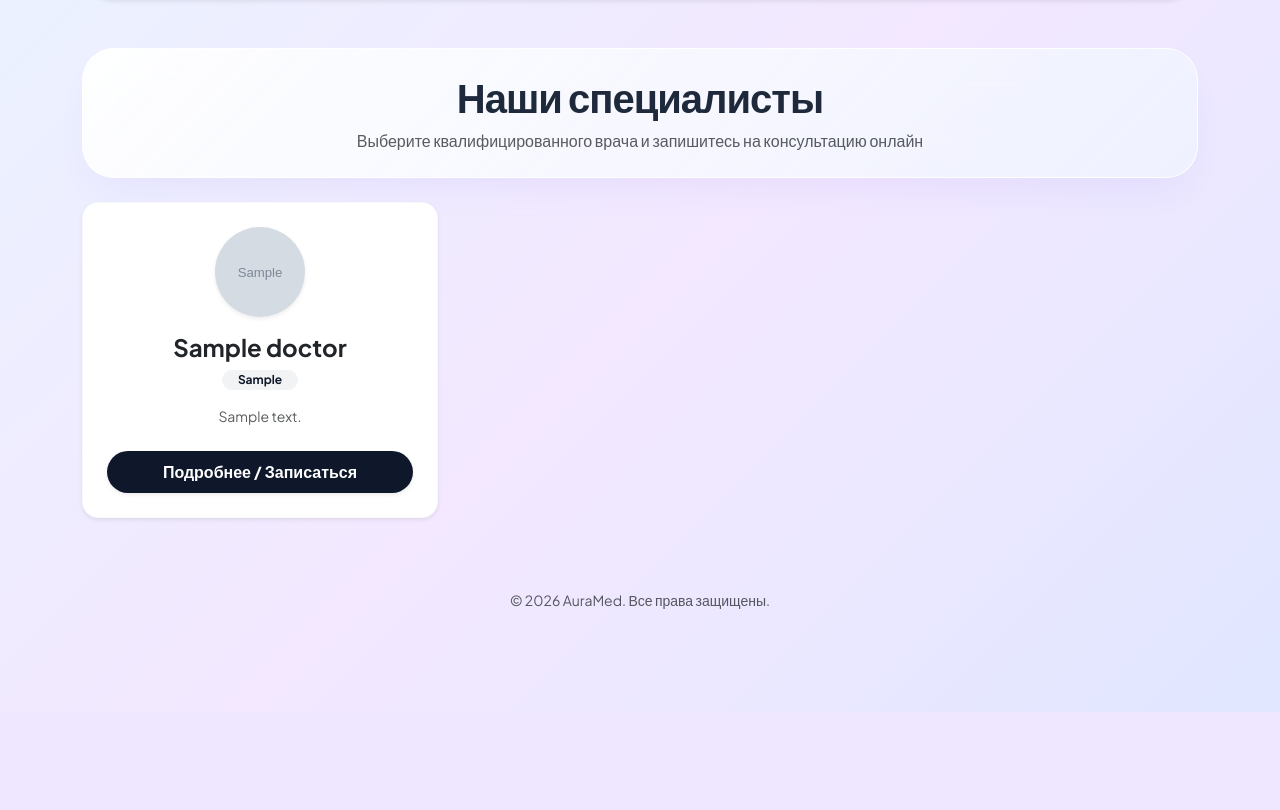
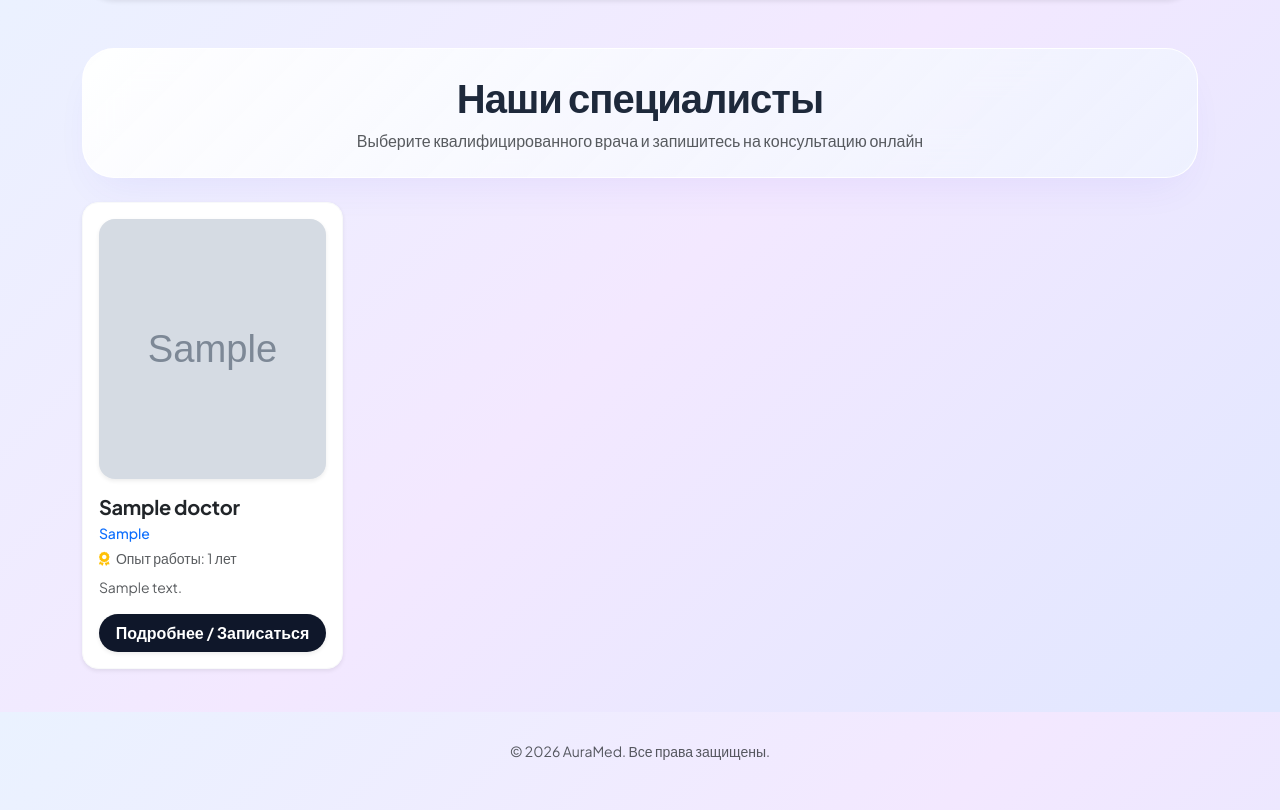
Before and after one commit to galymzankyzyi-del/auramed, a Django app: page /doctors/ in a window 1280 px wide. Shown: the part 88-898 px from the top of the page. Before the commit the page ends 800 px from the top, so only its background shows below. Run offline with Django 5.2, Linux system fonts and the light colour scheme; tables that the repository leaves empty hold one stand-in row (values such as "Sample post"); grey boxes marked "Sample" are stand-in pictures.

Commit message:
Обновлен шаблон карточки врача с фото в Bento-стиле и отображением ФИО

```diff
--- a/doctors/templates/doctors/doctor_list.html
+++ b/doctors/templates/doctors/doctor_list.html
@@ -15,41 +15,54 @@
 
     <!-- Список врачей из базы данных -->
     {% for doctor in doctors %}
-    <div class="col-md-4">
-        <div class="bento-card h-100 d-flex flex-column justify-content-between text-center p-4 bg-white rounded-4 shadow-sm border border-light">
+    <div class="col-md-4 col-lg-3">
+        <div class="bento-card h-100 d-flex flex-column justify-content-between p-3 bg-white rounded-4 shadow-sm border border-light text-start">
             <div>
-                <!-- Аватар врача (исправлено на doctor.image) -->
-                <div class="rounded-circle bg-light mx-auto mb-3 overflow-hidden shadow-sm d-flex align-items-center justify-content-center" style="width: 90px; height: 90px;">
+                <!-- Скругленный прямоугольник/квадрат для фото в полный рост (Bento) -->
+                <div class="rounded-4 bg-light mb-3 overflow-hidden shadow-sm d-flex align-items-center justify-content-center" style="height: 260px; width: 100%;">
                     {% if doctor.image %}
-                        <img src="{{ doctor.image.url }}" alt="{{ doctor.name }}" class="w-100 h-100 object-fit-cover">
+                        <img src="{{ doctor.image.url }}" alt="{{ doctor.name|default:doctor.user.username }}" class="w-100 h-100" style="object-fit: cover; object-position: top;">
                     {% else %}
-                        <i class="fas fa-user-md text-secondary fs-2"></i>
+                        <div class="text-center text-muted">
+                            <i class="fas fa-user-md fs-1 mb-2"></i>
+                            <div class="small">Нет фото</div>
+                        </div>
                     {% endif %}
                 </div>
 
-                <!-- Имя врача (исправлено на doctor.name) -->
-                <h4 class="fw-bold mb-1 text-dark">{{ doctor.name|default:doctor.user.username }}</h4>
+                <!-- ФИО врача -->
+                <h5 class="fw-bold mb-1 text-dark" style="letter-spacing: -0.3px;">
+                    {{ doctor.name|default:doctor.user.username }}
+                </h5>
 
-                <span class="badge px-3 py-1 rounded-pill mb-3" style="background: rgba(15, 23, 42, 0.05); color: #0f172a;">
+                <!-- Специализация -->
+                <p class="text-primary fw-medium small mb-1">
                     {{ doctor.specialization|default:"Врач-терапевт" }}
-                </span>
+                </p>
 
-                <!-- Описание (исправлено на doctor.description) -->
-                <p class="text-muted small px-2 mb-4">
-                    {{ doctor.description|default:"Опытный специалист с многолетним стажем работы в ведущих клиниках."|truncatechars:80 }}
+                <!-- Опыт работы -->
+                {% if doctor.experience %}
+                    <p class="text-muted small mb-2">
+                        <i class="fas fa-award me-1 text-warning"></i> Опыт работы: {{ doctor.experience }} лет
+                    </p>
+                {% endif %}
+
+                <!-- Описание -->
+                <p class="text-muted small mb-3">
+                    {{ doctor.description|default:"Опытный специалист с многолетним стажем работы."|truncatechars:80 }}
                 </p>
             </div>
 
             <div>
-                <a href="{% url 'doctor_detail' doctor.id %}" class="btn w-100 py-2 fw-bold text-white rounded-pill shadow-sm text-decoration-none" style="background-color: #0f172a; transition: all 0.2s;">
+                <a href="{% url 'doctor_detail' doctor.id %}" class="btn w-100 py-2.5 fw-semibold text-white rounded-pill shadow-sm text-decoration-none" style="background-color: #0f172a; transition: all 0.2s;">
                     Подробнее / Записаться
                 </a>
             </div>
         </div>
     </div>
     {% empty %}
-    <div class="col-12">
-        <div class="bento-card text-center py-5">
+    <div class="col-12 text-center py-5">
+        <div class="bento-card py-5">
             <h4 class="text-muted mb-0">Пока нет зарегистрированных врачей</h4>
         </div>
     </div>
```
